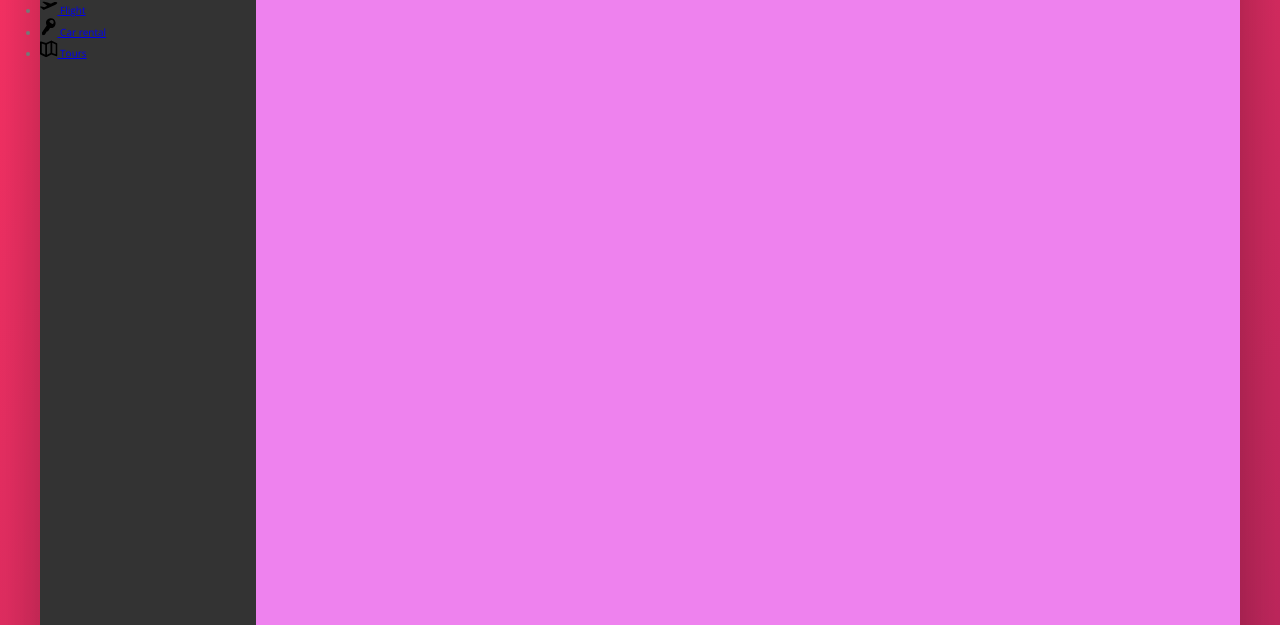
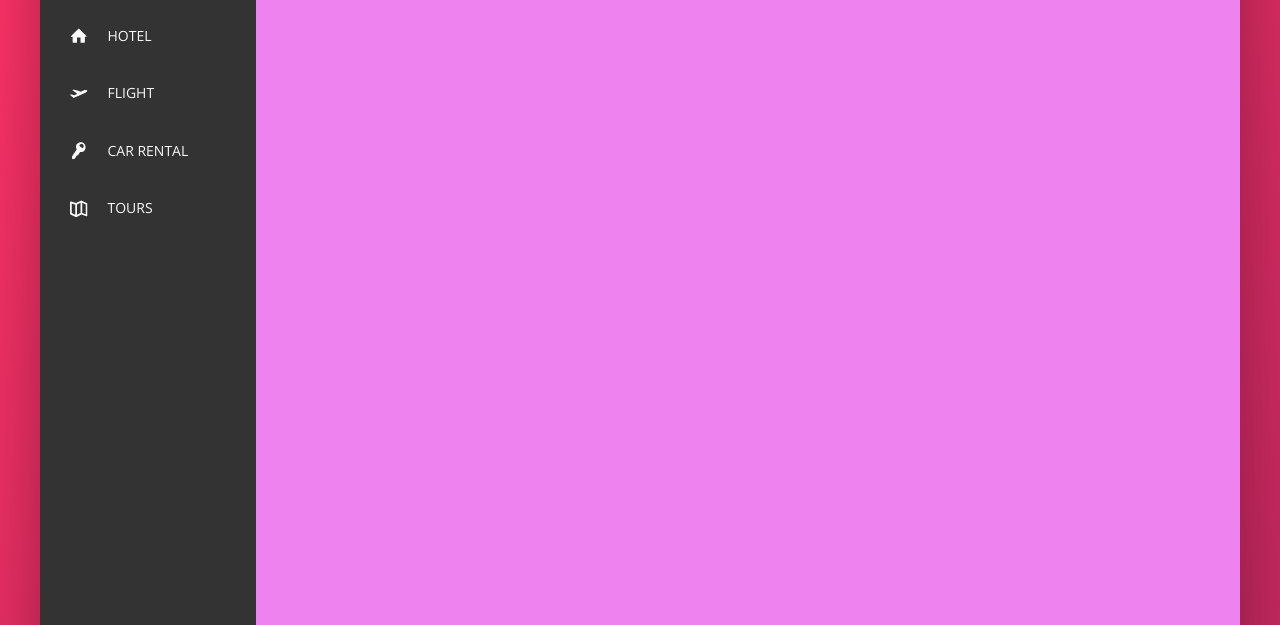
Before and after one commit to Jose1Useche/CSS_Sass_Trillo, a website: page index.html in a window 1280 px wide. Shown: the part 175-800 px from the top of the page. Drawn offline with nearby package versions, Linux system fonts and the light colour scheme.

Commit message:
79. Building the Navigation - Part 2

```diff
--- a/sass/_components.scss
+++ b/sass/_components.scss
@@ -118,17 +118,60 @@
 //SIDE NAVIGATION
 
 .side-nav {
+    font-size: 1.4rem;
+    list-style: none;
+    margin-top: 3.5rem;
+
     &__item {
+        position: relative;
 
+        &:not(:last-child) {
+            margin-bottom: .5rem;
+        }
     }
 
-    &__link {
+    &__item::before {
+        content: "";
+        position: absolute;
+        top: 0;
+        left: 0;
+        height: 100%;
+        width: 3px;
+        background-color: var(--color-primary);
+        transform: scaleY(0);
+        // transform-origin: bottom; //indica el origen de la transformacion del elemento
+        transition: transform .2s,
+                    width .4s cubic-bezier(1,0,0,1) .2s, //el primer tiempo determina la animacion del with, el segundo el delay antes de ejecutarse
+                    background-color .1s;
+    }
 
+    &__item:hover::before {
+        transform: scaleY(1);
+        width: 100%;
+    }
+
+    &__item:active::before {
+        background-color: var(--color-primary-light);
+    }
+
+    &__link:link,
+    &__link:visited {
+        color: var(--color-grey-light-1);
+        text-decoration: none;
+        text-transform: uppercase;
+        display: block;
+        padding: 1.5rem 3rem;
+        display: flex;
+        align-items: center;
+        position: relative;
+        z-index: 10;
     }
 
     &__icon {
         width: 1.75rem;
         height: 1.75rem;
+        margin-right: 2rem;
+        fill: currentColor; //toma el color del elemento padre
     }
 }
 
```
Also changed, not shown: css/style.css.
